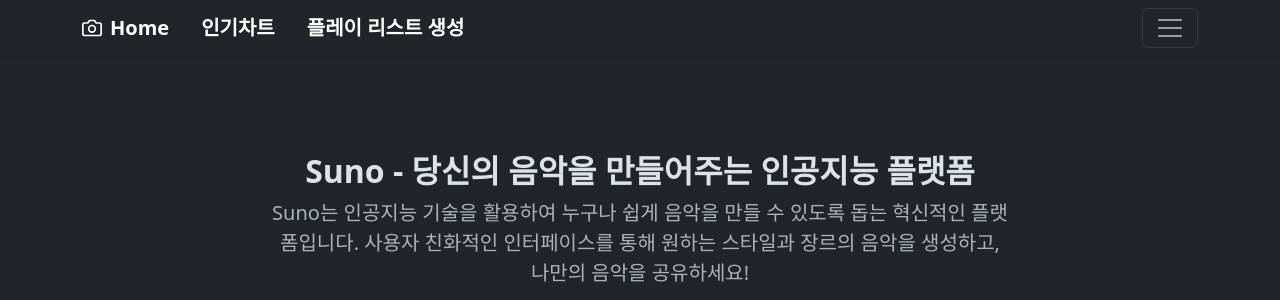
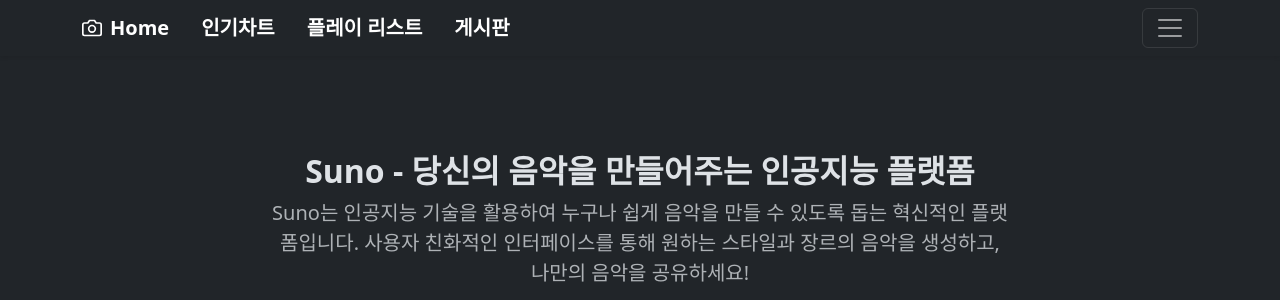
Before and after one commit to haru2175/melon_clone, a Django app: page / in a window 1280 px wide. Shown: the top 300 px of the page. Run offline with Django 4.2, Linux system fonts and the light colour scheme; some libraries are stand-ins or nearby versions.

Commit message:
개인프로젝트..

```diff
--- a/music/templates/root.html
+++ b/music/templates/root.html
@@ -55,7 +55,10 @@
                     <strong>인기차트</strong>
                 </a>
                 <a href="{% url 'playlist:create_playlist' %}" class="navbar-brand d-flex align-items-center ms-3">
-                <strong>플레이 리스트 생성</strong>
+                    <strong>플레이 리스트</strong>
+                </a>
+                <a href="#" class="navbar-brand d-flex align-items-center ms-3">
+                    <strong>게시판</strong>
                 </a>
             </div>
 
```
Also changed, not shown: db.sqlite3, requirements/prod.txt (deleted). Lines whose indentation alone changed are shown as unchanged.
